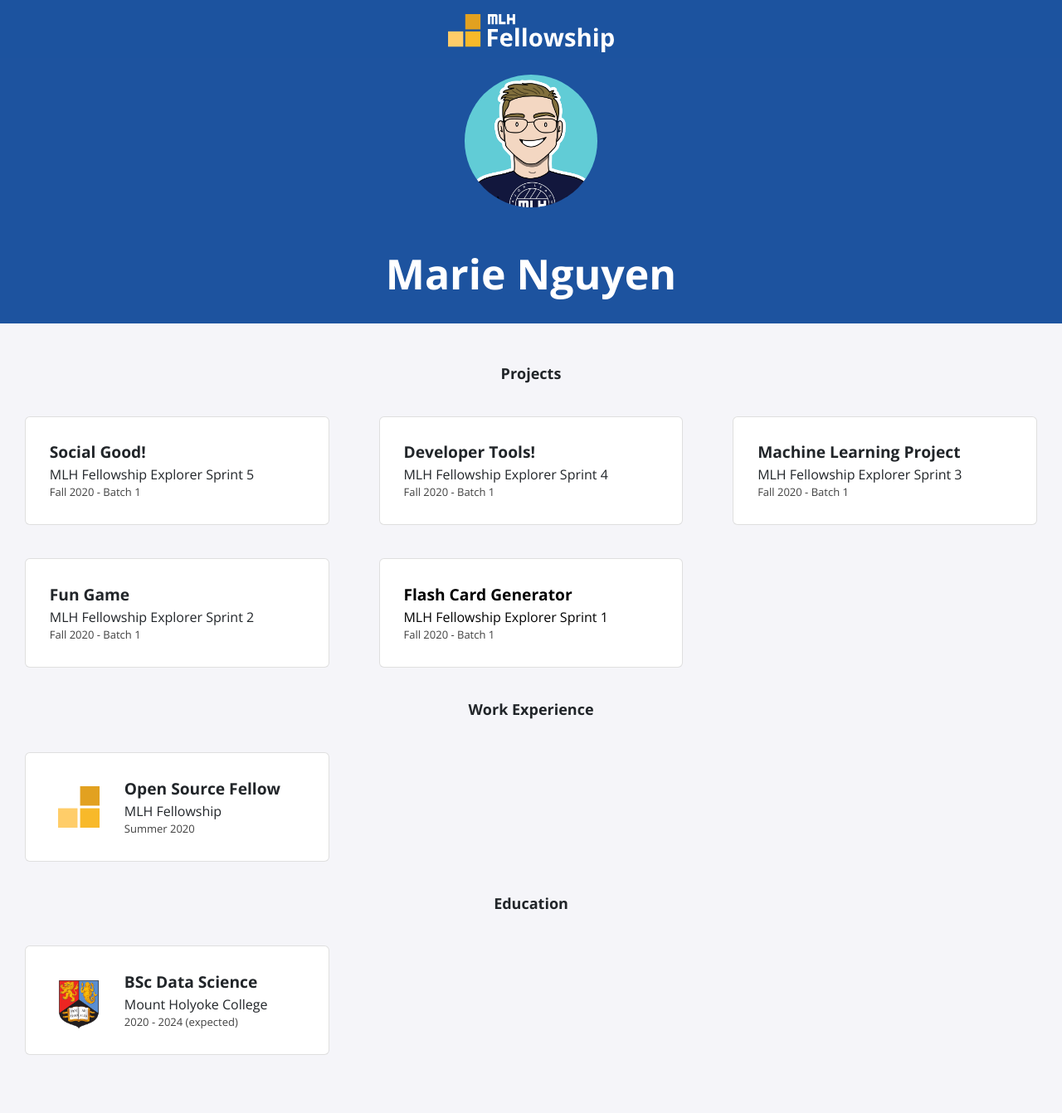
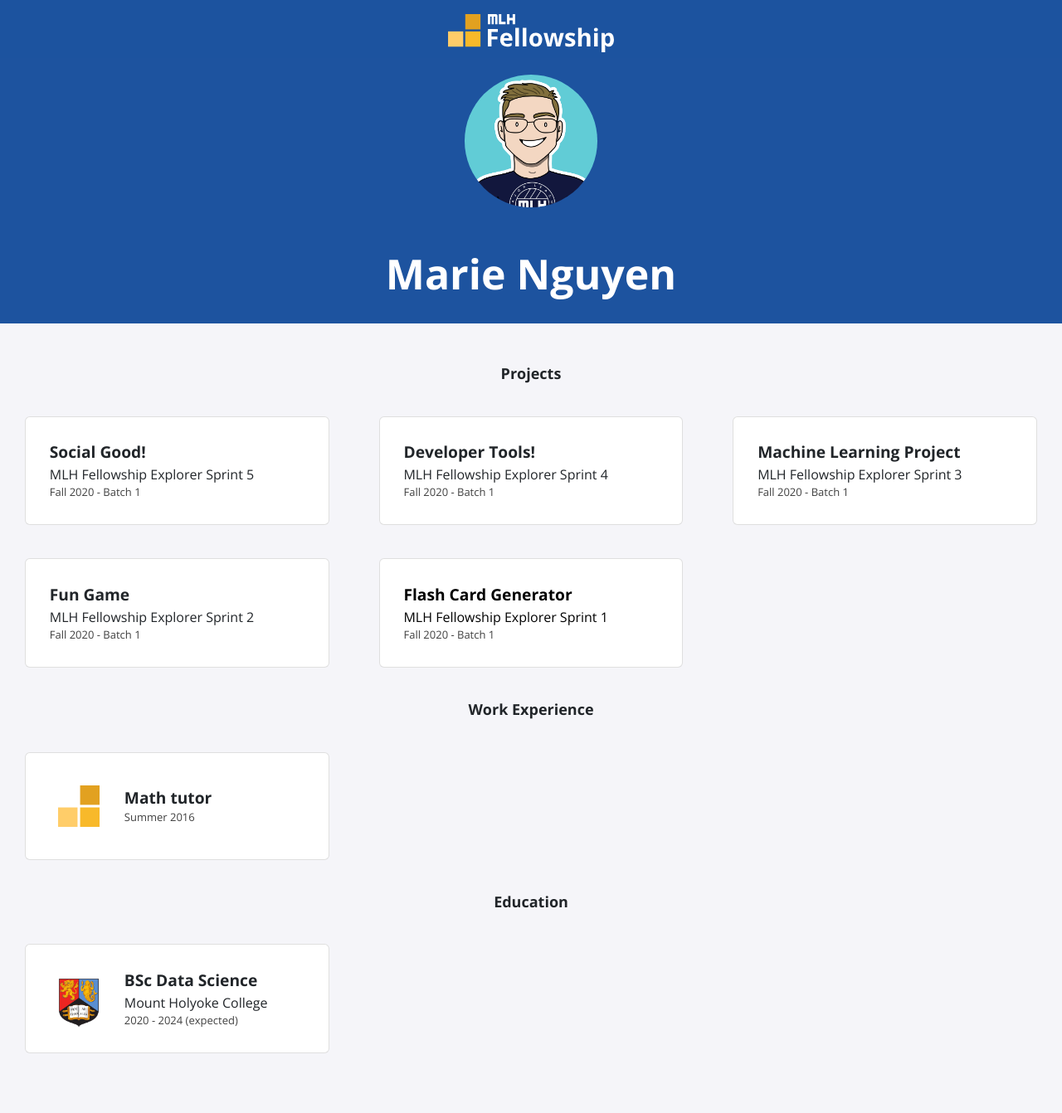
Before and after one commit to marienguyen20/marienguyen20.github.io, a Jekyll site: the page built from index.html, in a window 1280 px wide. Shown: the whole page at 83% size. Built offline with Jekyll 4.4.1, drawn with Linux system fonts in a browser that asks for light colours; nearby versions of some CDN libraries.

Commit message:
Update experience

```diff
--- a/_data/experience.yml
+++ b/_data/experience.yml
@@ -1,4 +1,4 @@
-- role: Open Source Fellow
-  company: MLH Fellowship
-  dates: Summer 2020
+- role: Math tutor
+  company:
+  dates: Summer 2016
   logo: fellowship.svg
```
